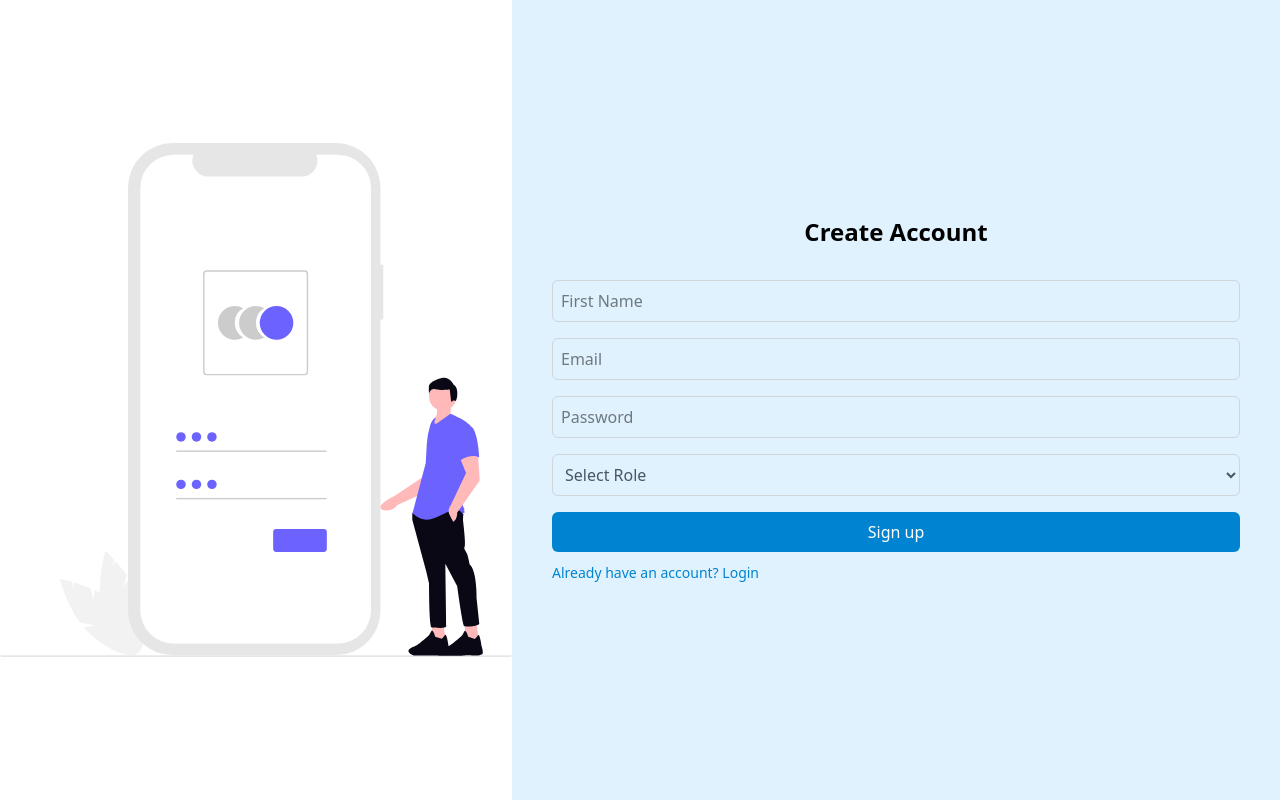
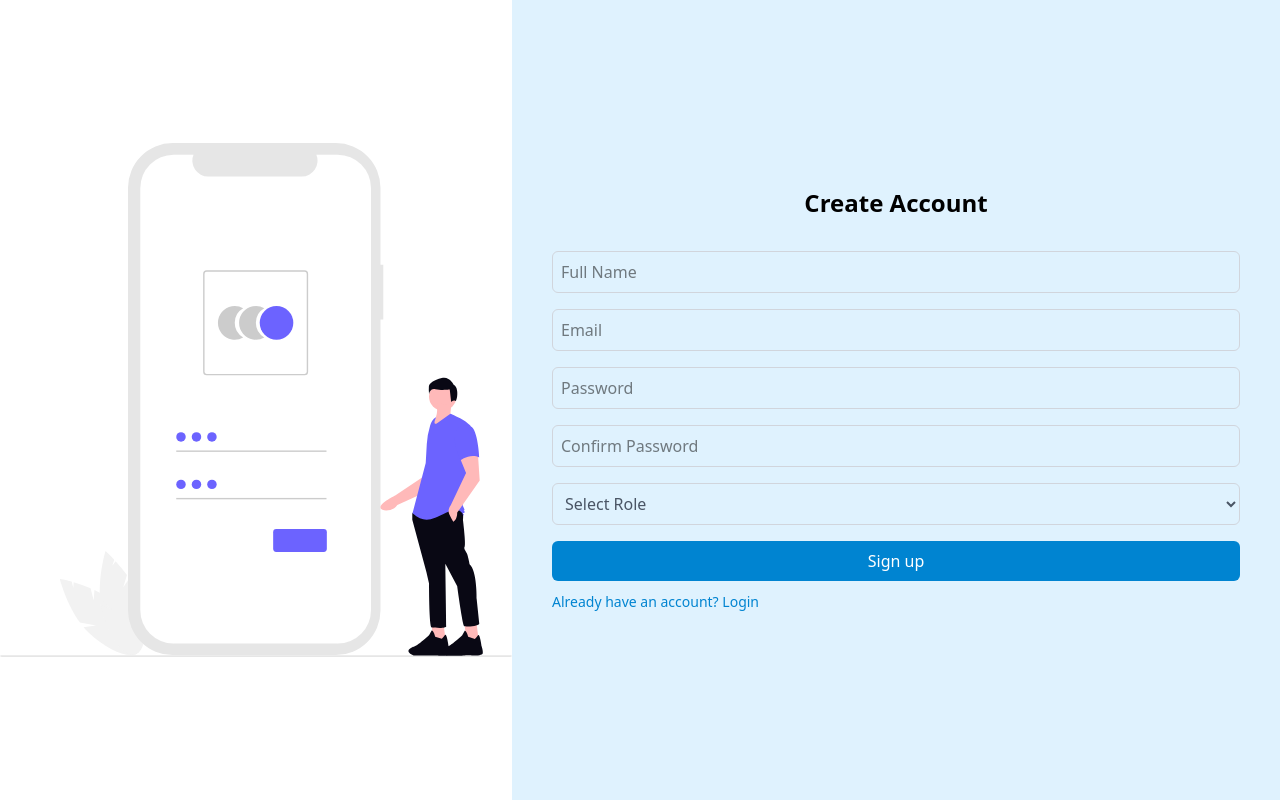
Before and after one commit to mickeybegashaw/Ticketing-system, a React (Vite) app in the folder frontend/: page /signup in a window 1280 px wide. Built offline with nearby package versions, Linux system fonts and the light colour scheme; no server answers.

Commit message:
feat: enhance Signup page with form validation

```diff
--- a/frontend/package.json
+++ b/frontend/package.json
@@ -11,6 +11,7 @@
   },
   "dependencies": {
     "@tailwindcss/vite": "^4.0.9",
+    "axios": "^1.8.1",
     "react": "^19.0.0",
     "react-dom": "^19.0.0",
     "react-icons": "^5.5.0",
--- a/frontend/src/hooks/useAuth.jsx
+++ b/frontend/src/hooks/useAuth.jsx
@@ -1,11 +1,11 @@
 import { AuthContext } from "../context/AuthContext";
 import { useContext } from "react";
 
-const UseUserContext=()=>{
+const UseAuth=()=>{
   const context = useContext(AuthContext);
   if (!context) {
-    throw new Error("useMenuContext must be used within a MenuContextProvider");
+    throw new Error("useAuth must be used within a AuthContextProvider");
   }
   return context;
 }
-export default UseUserContext;
+export default UseAuth;
--- a/frontend/src/pages/signup.jsx
+++ b/frontend/src/pages/signup.jsx
@@ -1,34 +1,104 @@
 import { Link } from "react-router-dom";
 import { useState } from "react";
 import SignupImage from "../assets/login.svg";
+import UseAuth from "../hooks/useAuth";
+import axios from "axios";
+const baseUrl = import.meta.env.VITE_REACT_APP_API_URL;
 
 const Signup = () => {
+  const { setUser } = UseAuth();
   const [role, setRole] = useState("");
+  const [name, setName] = useState("");
+  const [email, setEmail] = useState("");
+  const [password, setPassword] = useState("");
+  const [confirmPassword, setConfirmPassword] = useState("");
+  const [error, setError] = useState(null);
+  const [loading, setLoading] = useState(false);
+  const [success, setSuccess] = useState(false);
+
+  const handleSubmit = async (e) => {
+    e.preventDefault();
+
+     if (password !== confirmPassword) {
+      setError("Passwords do not match");
+      return;
+    }
+
+    try {
+      setError(null);
+      setLoading(true);
+      setSuccess(false);
+
+       const response = await axios.post(`${baseUrl}/api/auth/signup`, {
+        name,
+        email,
+        password,
+        role: role || "user",
+      });
+
+       if (response.status >= 200 && response.status < 300) {
+        setError(null);
+        setSuccess(true);
+
+         localStorage.setItem("token", response.data.token);
+
+         setUser({ name, email, role: role || "user" });
+      } else {
+        setError(response.data.error || "An error occurred during signup.");
+      }
+    } catch (error) {
+       setError(
+        error.response?.data?.error ||
+          error.response?.data?.message ||
+          "An error occurred. Please try again."
+      );
+    } finally {
+      setLoading(false);
+    }
+  };
 
   return (
     <div className="w-full flex h-screen">
       <img
         src={SignupImage}
-        alt="log in image"
+        alt="Sign up"
         className="w-[40%] hidden md:block"
       />
       <div className="flex flex-col justify-center items-center w-full md:w-[60%] bg-sky-100 px-10">
         <h1 className="text-2xl font-bold">Create Account</h1>
-        <form className="mt-6">
+
+        <form onSubmit={handleSubmit} className="mt-6">
           <input
             type="text"
-            placeholder="First Name"
+            placeholder="Full Name"
             className="w-full p-2 my-2 border border-gray-300 rounded-md"
+            value={name}
+            onChange={(e) => setName(e.target.value)}
+            required
           />
           <input
             type="email"
             placeholder="Email"
             className="w-full p-2 my-2 border border-gray-300 rounded-md"
+            value={email}
+            onChange={(e) => setEmail(e.target.value)}
+            required
           />
           <input
             type="password"
             placeholder="Password"
             className="w-full p-2 my-2 border border-gray-300 rounded-md"
+            value={password}
+            onChange={(e) => setPassword(e.target.value)}
+            required
+          />
+          <input
+            type="password"
+            placeholder="Confirm Password"
+            className="w-full p-2 my-2 border border-gray-300 rounded-md"
+            value={confirmPassword}
+            onChange={(e) => setConfirmPassword(e.target.value)}
+            required
           />
 
           {/* Role Selection Dropdown */}
@@ -36,6 +106,7 @@ const Signup = () => {
             value={role}
             onChange={(e) => setRole(e.target.value)}
             className="w-full p-2 my-2 border border-gray-300 text-gray-600 outline-none rounded-md"
+            required
           >
             <option value="" disabled>
               Select Role
@@ -44,9 +115,22 @@ const Signup = () => {
             <option value="admin">Admin</option>
           </select>
 
-          <button className="w-full p-2 my-2 bg-sky-600 text-white rounded-md">
-            Sign up
+           {success && (
+            <p className="text-green-500">
+              Sign up successful!
+            </p>
+          )}
+
+           {error && <p className="text-red-500">{error}</p>}
+
+          <button
+            type="submit"
+            className="w-full p-2 my-2 bg-sky-600 text-white rounded-md disabled:bg-sky-300"
+            disabled={loading}
+          >
+            {loading ? "Signing up..." : "Sign up"}
           </button>
+
           <Link to="/login" className="text-sky-600 text-sm">
             Already have an account? Login
           </Link>
```
Also changed, not shown: 2 other files (tests, documents, lock files or other folders).
